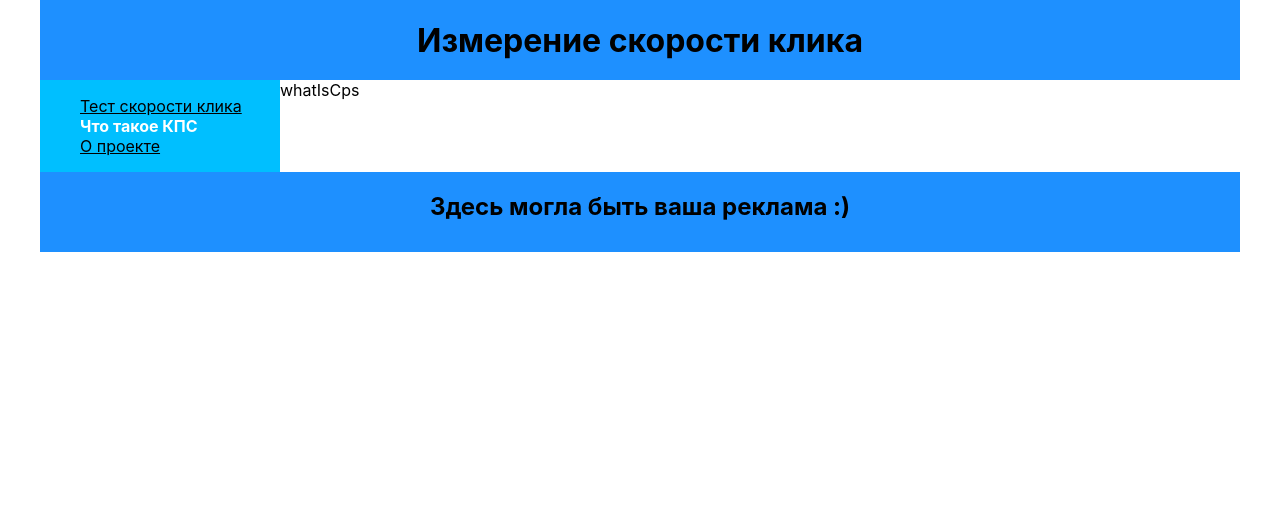
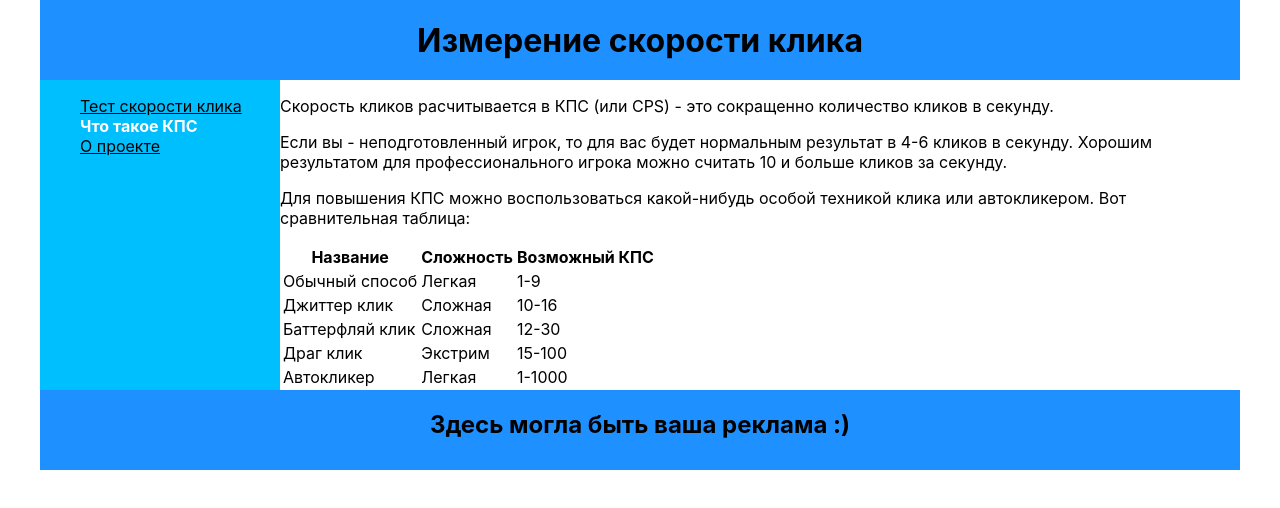
Before and after one commit to ZerruKun/pet-1-click-speed-test, a React (Create React App) app: page /whatiscps in a window 1280 px wide. Shown: the top 508 px of the page. Built offline with nearby package versions, Linux system fonts and the light colour scheme.

Commit message:
Наполнение страницы "Что такое КПС".

```diff
--- a/src/components/lastTenResults/LastTenResults.jsx
+++ b/src/components/lastTenResults/LastTenResults.jsx
@@ -59,7 +59,7 @@ const LastTenResults = () => {
       <thead>
         <tr>
           <th>Попытка</th><th>Стартовое время</th><th>Количество кликов</th>
-          <th>Лучший клик</th><th>Среднее время клика</th><th>Кликов в секунду</th>
+          <th>Лучший клик</th><th>Среднее время клика</th><th>КПС</th>
         </tr>
       </thead>
       <tbody>{resultsTwo}</tbody>
--- a/src/components/pages/whatIsCps/WhatIsCps.jsx
+++ b/src/components/pages/whatIsCps/WhatIsCps.jsx
@@ -1,7 +1,36 @@
 import React from "react";
 
 const whatIsCps = () => {
-  return <div>whatIsCps</div>;
+  return (
+  <div>
+    <p>Скорость кликов расчитывается в КПС (или CPS) - это сокращенно количество кликов в секунду.</p>
+    <p>Если вы - неподготовленный игрок, то для вас будет нормальным результат в 4-6 кликов в секунду.
+    Хорошим результатом для профессионального игрока можно считать 10 и больше кликов за секунду.</p>
+    <p>Для повышения КПС можно воспользоваться какой-нибудь особой техникой клика или автокликером. Вот сравнительная таблица:</p>
+    <table>
+      <thead>
+        <tr>
+          <th>Название</th><th>Сложность</th><th>Возможный КПС</th>
+        </tr>
+        <tr>
+          <td>Обычный способ</td><td>Легкая</td><td>1-9</td>
+        </tr>
+        <tr>
+          <td>Джиттер клик</td><td>Сложная</td><td>10-16</td>
+        </tr>
+        <tr>
+          <td>Баттерфляй клик</td><td>Сложная</td><td>12-30</td>
+        </tr>
+        <tr>
+          <td>Драг клик</td><td>Экстрим</td><td>15-100</td>
+        </tr>
+        <tr>
+          <td>Автокликер</td><td>Легкая</td><td>1-1000</td>
+        </tr>
+      </thead>
+    </table>
+  </div>
+  );
 };
 
 export default whatIsCps;
```
